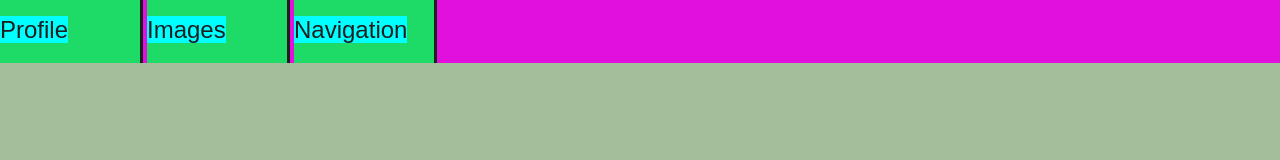
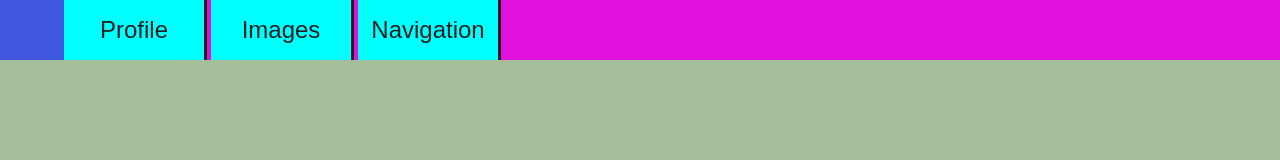
Before and after one commit to DevDolphin7/Moverus-Cabayer, a plain HTML site: page navigation_bar.html in a window 1280 px wide. Drawn offline with Linux system fonts and the light colour scheme.

Commit message:
Update styles_navbar to create a functioning navigation bar (excuse the colour scheme) prior to wrapper trials

```diff
--- a/styles_navigation_bar.css
+++ b/styles_navigation_bar.css
@@ -13,27 +13,41 @@
 #nav-bar-fullscreen ul {
     /* Style the whole nav bar */
     background-color: rgb(225, 16, 221);
+    margin-left: 5%
 }
 
 #nav-bar-fullscreen ul li {
     /* Style a button */
-    display: flex;
     list-style: none; /* Remove bullet point */
     display: inline-block; /*  Could use grid or flexbox for example */
     /*float: left;*/ /* Makes the whole button click-able! (Not just the text) */
-    background-color: rgb(29, 219, 102);
+    flex-flow: row nowrap;
+    min-width: 120px;
+
     line-height: 60px;
     column-width: 140px;
     border-right: 3px solid #1e1e1e;
-    justify-content: space-evenly;
+
+    background-color: rgb(29, 219, 102);
+}
+
+#nav-bar-fullscreen ul li:hover {
+    background-color: rgb(0, 255, 0);
 }
 
 #nav-bar-fullscreen ul li a {
     /* Style the text */
+    display: flex;
     text-decoration: none; /* Removes link underline */
     font-size: 1.5em;
     font-family: Arial, Helvetica, sans-serif;
     color: #1e1e1e;
     background-color: aqua;
+    justify-content: center;
+}
 
+#nav-bar-fullscreen ul li a:hover {
+    /* Style the text when hovering over */
+    background-color: rgba(59, 180, 59, 0.822);
+    color: #005bf7;
 }
```
